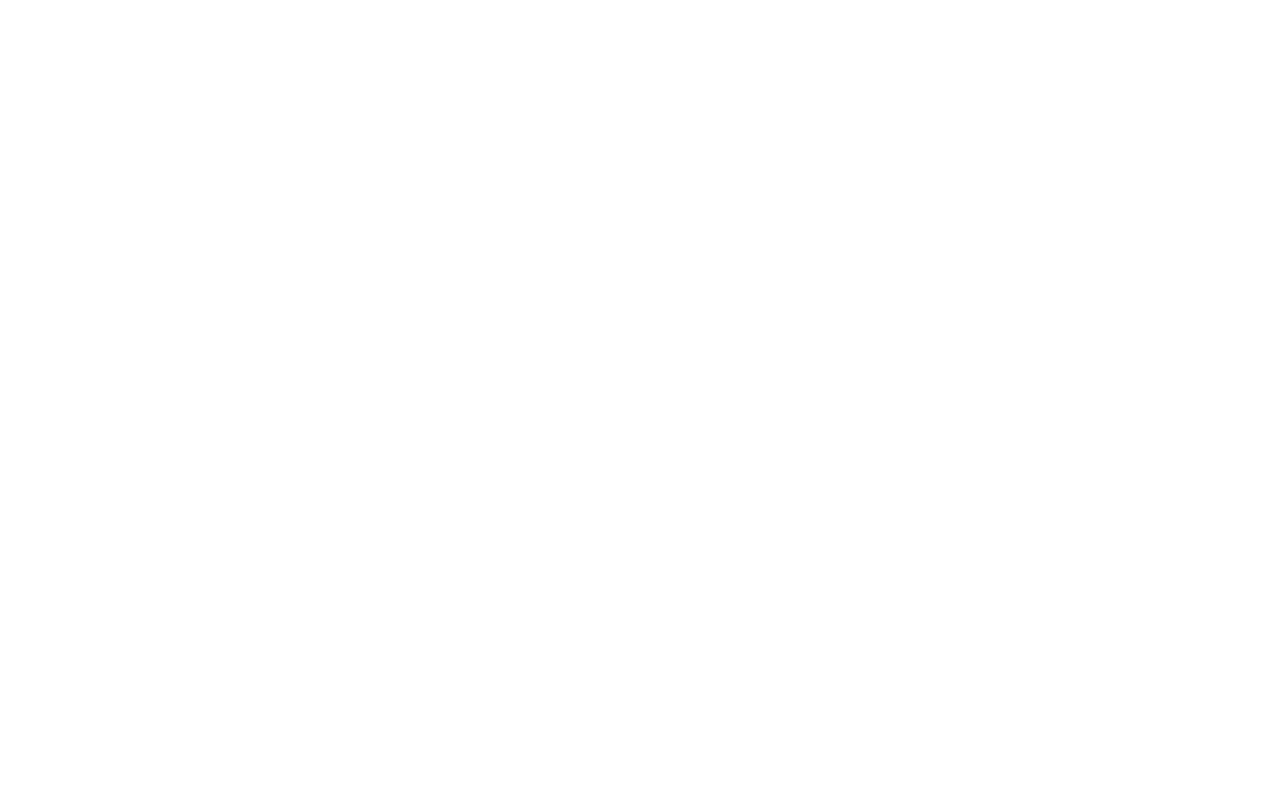
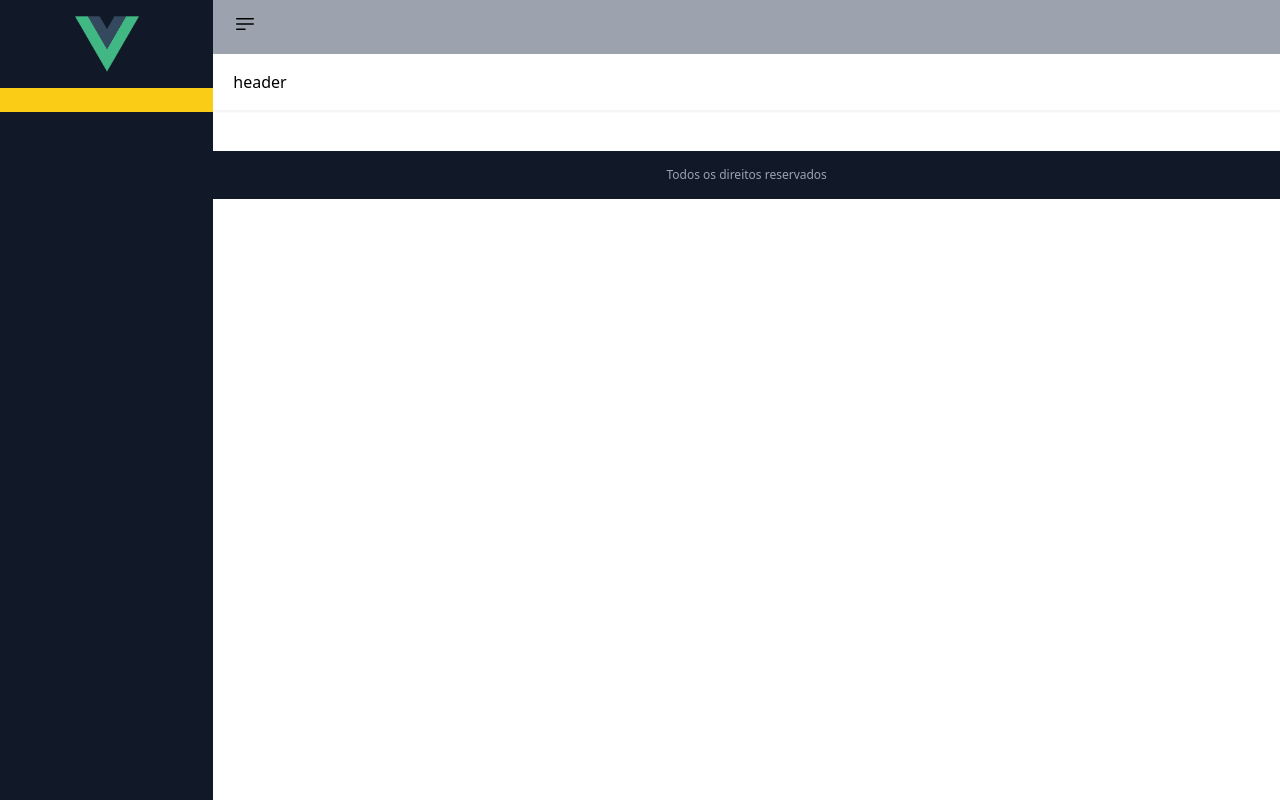
Before and after one commit to ernandesrs/pproj_vuejs3_estudos, a Vue app: page /me in a window 1280 px wide. Before the commit this address had no page. Built offline with nearby package versions, Linux system fonts and the light colour scheme.

Commit message:
sidebar: mostra/oculta

```diff
--- /dev/null
+++ b/src/components/Layout/MainSidebar.vue
@@ -0,0 +1,88 @@
+<template>
+    <div class="grid grid-cols-12 h-screen overflow-hidden relative">
+        <div v-show="visible"
+            class="bg-gray-900 md:relative z-50 hidden md:flex flex-col md:col-span-3 xl:col-span-2">
+            <!-- sidebar header -->
+            <header class="flex justify-center items-center py-3">
+                <div v-if="!$slots.header">
+                    <img class="w-16 h-16" src="./../../assets/logo.png" alt="">
+                </div>
+                <slot v-else name="header" />
+            </header>
+            <!-- /sidebar header -->
+
+            <!-- sidebar content -->
+            <div>
+                <div class="mx-auto py-3 px-5 bg-yellow-400">
+                </div>
+            </div>
+            <!-- /sidebar content -->
+        </div>
+
+        <div class="overflow-y-auto" :class="contentClass">
+            <!-- sidebar topbar -->
+            <div class="bg-gray-400">
+                <div class="px-5 py-3">
+                    <!-- sidebar toggler -->
+                    <button @click.stop.prevent="toggler">
+                        <!-- close icon -->
+                        <svg v-if="visible" class="w-6 h-6"
+                            xmlns="http://www.w3.org/2000/svg" fill="none"
+                            viewBox="0 0 24 24" stroke-width="1.5" stroke="currentColor">
+                            <path stroke-linecap="round" stroke-linejoin="round"
+                                d="M3.75 6.75h16.5M3.75 12h16.5m-16.5 5.25H12" />
+                        </svg>
+
+                        <!-- /close icon -->
+
+                        <!-- open icon -->
+                        <svg v-else class="w-6 h-6" xmlns="http://www.w3.org/2000/svg"
+                            fill="none" viewBox="0 0 24 24" stroke-width="1.5"
+                            stroke="currentColor">
+                            <path stroke-linecap="round" stroke-linejoin="round"
+                                d="M3.75 6.75h16.5M3.75 12h16.5M12 17.25h8.25" />
+                        </svg>
+                        <!-- /open icon -->
+
+                    </button>
+                    <!-- /sidebar toggler -->
+                </div>
+            </div>
+            <!-- /sidebar topbar -->
+
+            <!-- sidebar content -->
+            <slot name="content" />
+            <!-- /sidebar content -->
+        </div>
+    </div>
+</template>
+
+<script>
+/* eslint-disable */
+export default {
+    name: 'MainSidebar',
+
+    data() {
+        return {
+            visible: true,
+            contentClass: 'col-span-12 md:col-span-9 xl:col-span-10',
+        };
+    },
+
+    watch: {
+        visible(visible) {
+            if (visible) {
+                this.contentClass = 'col-span-12 md:col-span-9 xl:col-span-10';
+            } else {
+                this.contentClass = 'col-span-12';
+            }
+        },
+    },
+
+    methods: {
+        toggler() {
+            this.visible = !this.visible;
+        },
+    },
+};
+</script>
--- /dev/null
+++ b/src/layouts/SidebarLayout.vue
@@ -0,0 +1,26 @@
+<template>
+    <MainSidebar>
+        <template v-slot:content>
+            <MainHeader></MainHeader>
+
+            <MainMain>
+                <template v-slot:view>
+                    <RouterView />
+                </template>
+            </MainMain>
+
+            <MainFooter></MainFooter>
+        </template>
+    </MainSidebar>
+</template>
+
+<script>
+import MainHeader from '@/components/Layout/MainHeader.vue';
+import MainMain from '@/components/Layout/MainMain.vue';
+import MainFooter from '@/components/Layout/MainFooter.vue';
+import MainSidebar from '@/components/Layout/MainSidebar.vue';
+export default {
+    name: "SidebarLayout",
+    components: { MainHeader, MainMain, MainFooter, MainSidebar }
+}
+</script>
--- a/src/views/AboutView.vue
+++ /dev/null
@@ -1,5 +0,0 @@
-<template>
-  <div class="about">
-    <h1>ABOUT</h1>
-  </div>
-</template>
```
Also changed, not shown: src/router/index.js (+8 -0 lines).
